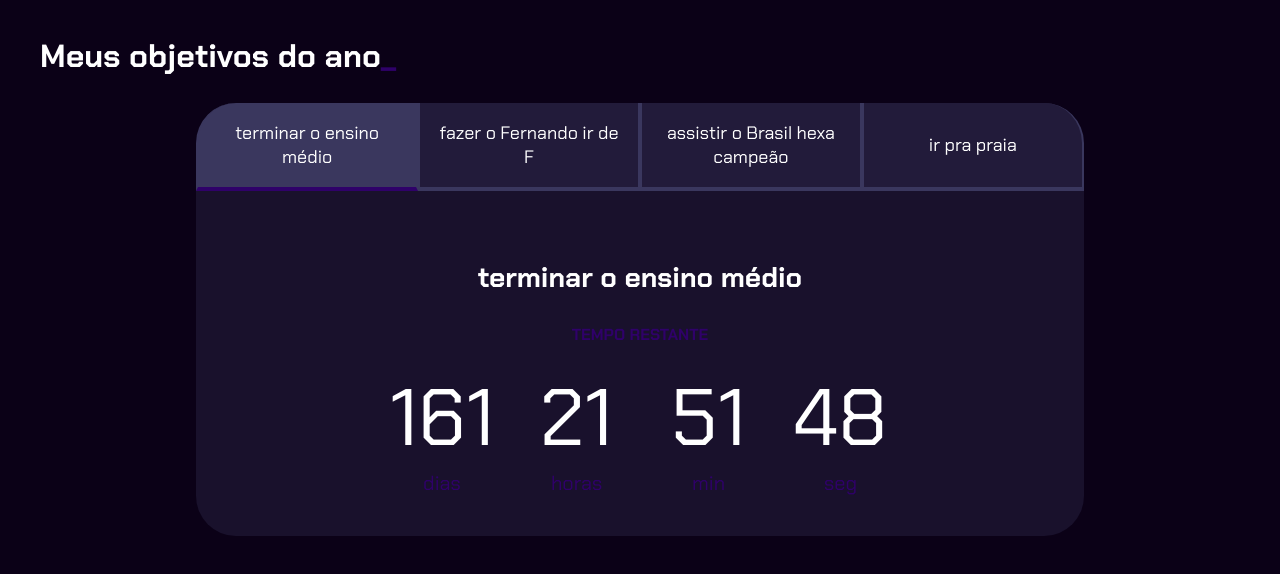
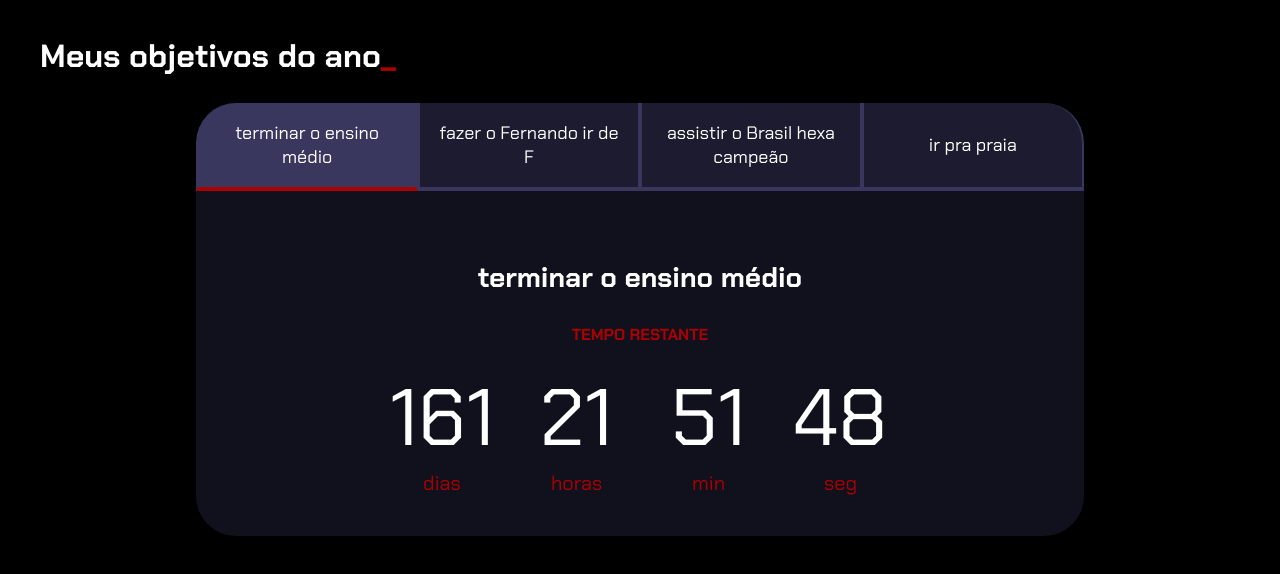
Before and after one commit to gabrielR777/2-trimestre, a plain HTML site: page index.html in a window 1280 px wide. Drawn offline with Linux system fonts and the light colour scheme.

Commit message:
Update style.css

```diff
--- a/style.css
+++ b/style.css
@@ -1,8 +1,8 @@
 @import url('https://fonts.googleapis.com/css2?family=Chakra+Petch:wght@400;700&display=swap');
 
 :root {
-    --cor-de-fundo: #0b0117;
-    --verde: #2f0169;
+    --cor-de-fundo: #000001;
+    --verde: #ab0101;
     --branco: #FFFFFF;
     --botao-ativo: #3A375E;
     --botao-inativo: rgba(58, 55, 94, 0.5);
```
